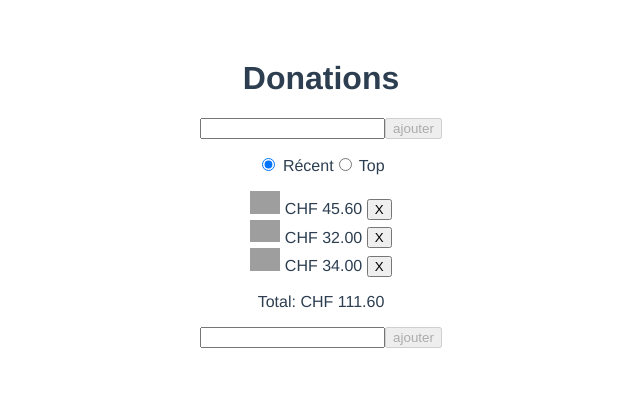
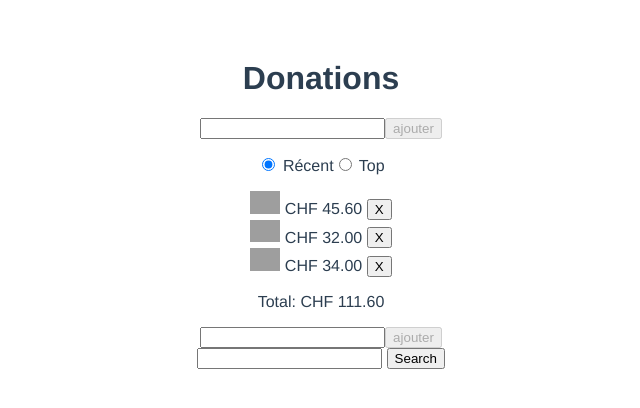
Before and after one commit to heg-web/labo-bfritscher, a Vue app: page / in a window 1280 px wide. Shown: the top 408 px of the page, without its empty margins (319-959 px from the left). Built offline with nearby package versions, Linux system fonts and the light colour scheme; grey boxes are pictures that could not be loaded.

Commit message:
add demo api axios

```diff
--- a/package.json
+++ b/package.json
@@ -8,6 +8,7 @@
     "lint": "vue-cli-service lint"
   },
   "dependencies": {
+    "axios": "^0.21.1",
     "core-js": "^3.6.5",
     "vue": "^2.6.11"
   },
--- a/src/App.vue
+++ b/src/App.vue
@@ -22,12 +22,14 @@
     </div>
     <p>Total: {{ toChf(total) }}</p>
     <app-add v-on:ajouter="creerDonation($event)"></app-add>
+    <search-cat></search-cat>
   </div>
 </template>
 
 <script>
 import AppAdd from "./components/AppAdd.vue";
 import AppDonation from "./components/AppDonation.vue";
+import SearchCat from './components/SearchCat.vue';
 import { toChf } from "./toChf.js";
 
 export default {
@@ -35,8 +37,10 @@ export default {
   components: {
     AppAdd,
     AppDonation,
+    SearchCat,
   },
   data() {
+    // charger la liste depuis le localStorage si elle existe
     return {
       donations: [
         {
@@ -76,10 +80,15 @@ export default {
       this.donations.push({
         value: montant,
       });
+      this.saveDonations();
     },
     supprimerDonation(donation) {
       const index = this.donations.indexOf(donation);
       this.donations.splice(index, 1);
+      this.saveDonations();
+    },
+    saveDonations() {
+      // TODO: serialiser et stocker la liste dans le localStorage
     },
     toChf,
   },
--- /dev/null
+++ b/src/components/SearchCat.vue
@@ -0,0 +1,44 @@
+<template>
+  <div>
+    <input v-model="query" /> <button v-on:click="search()">Search</button>
+    <img class="cat" v-for="cat in resultats" v-bind:src="cat.url" v-bind:key="cat.id" />
+  </div>
+</template>
+<script>
+import axios from "axios";
+
+export default {
+  name: "search-cat",
+  data() {
+    return {
+      query: "",
+      resultats: [],
+    };
+  },
+  methods: {
+    search() {
+      axios
+        .get(
+          "https://api.thecatapi.com/v1/images/search?order=RANDOM&limit=6",
+          {
+            headers: {
+              "x-api-key": "DEMO-API-KEY",
+            },
+          }
+        )
+        .then((response) => {
+          this.resultats = response.data;
+        })
+        .catch((error) => {
+          console.log(error);
+        });
+    },
+  },
+};
+</script>
+<style>
+.cat {
+  width: 300px;
+}
+
+</style>
```
Also changed, not shown: 1 other file (tests, documents, lock files or other folders).
